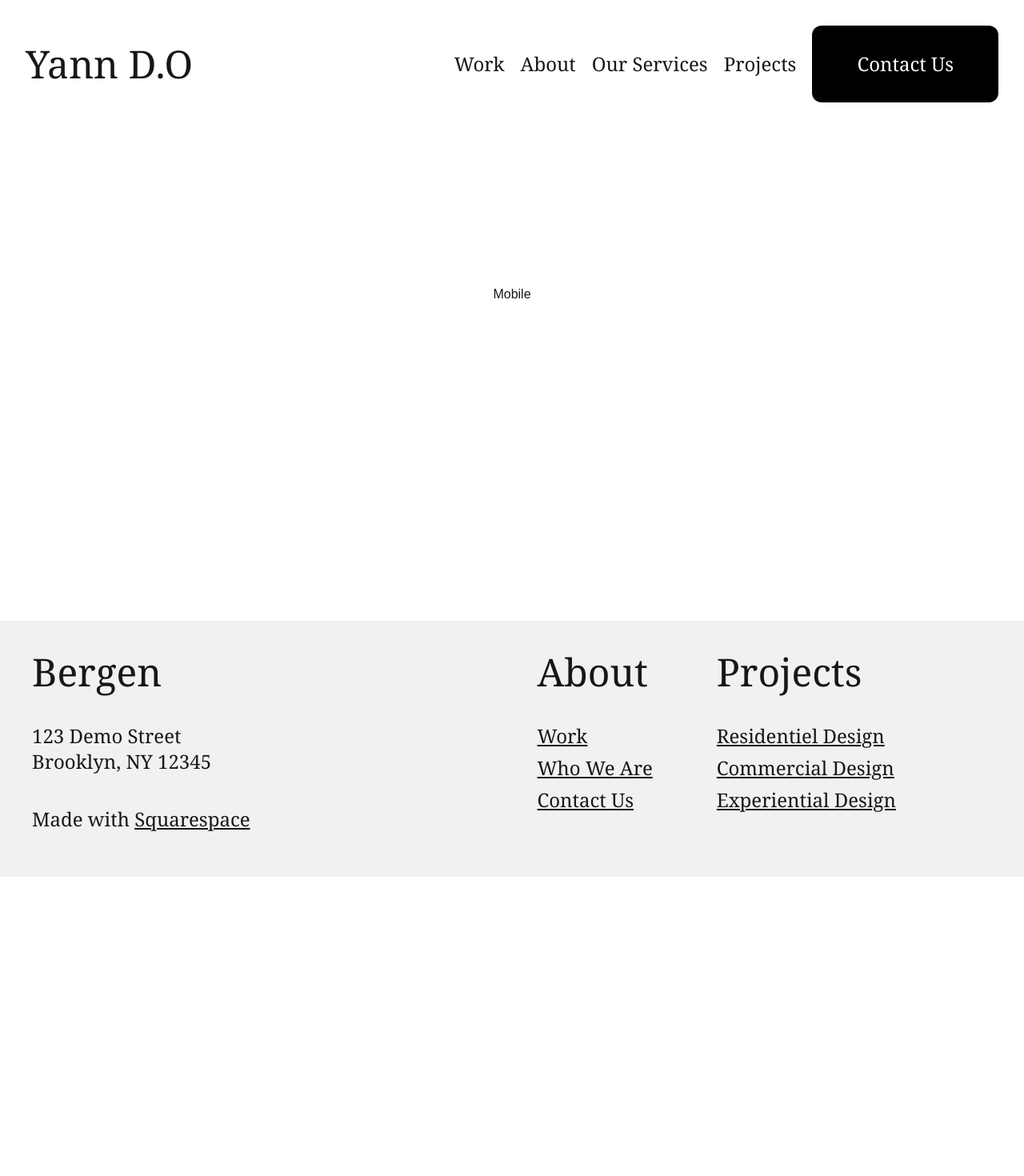
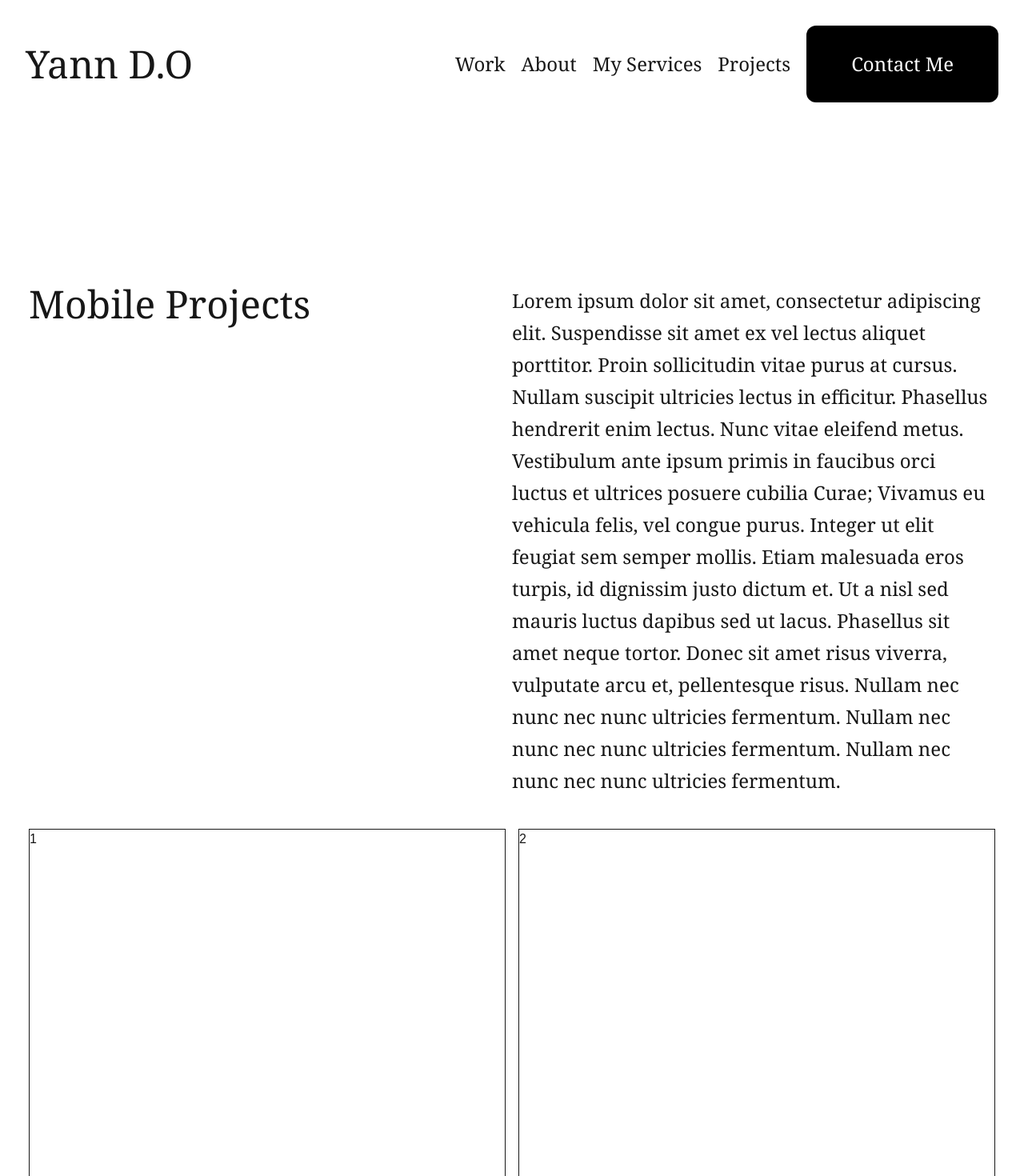
Before and after one commit to yann-bot/portfolio, a Next.js app: page /mobile_projects in a window 1280 px wide. Shown: the top 1470 px of the page at 80% size. Before the commit the page ends 1096 px from the top, so only its background shows below. Built offline with nearby package versions, Linux system fonts and the light colour scheme.

Commit message:
Ajout de pages

```diff
--- a/src/app/design_projects/page.tsx
+++ b/src/app/design_projects/page.tsx
@@ -5,7 +5,40 @@
 export default function DesignProject() {
     return (
       <div className="mt-80 flex flex-col mb-90 p-9 ">
-              Design
+            <div className="flex">
+                <div className="w-1/2 text-5xl font-serif">Design Projects</div>
+                <div className="w-1/2 text-2xl font-serif leading-10 ">
+                    Lorem ipsum dolor sit amet, consectetur adipiscing elit.
+                    Suspendisse sit amet ex vel lectus aliquet porttitor.
+                    Proin sollicitudin vitae purus at cursus. Nullam suscipit
+                    ultricies lectus in efficitur. Phasellus hendrerit enim lectus. Nunc vitae eleifend metus.
+                    Vestibulum ante ipsum primis in faucibus orci luctus et
+                    ultrices posuere cubilia Curae; Vivamus eu vehicula felis,
+                    vel congue purus. Integer ut elit feugiat sem semper mollis.
+                    Etiam malesuada eros turpis, id dignissim justo dictum et.
+                    Ut a nisl sed mauris luctus dapibus sed ut lacus. Phasellus
+                    sit amet neque tortor. Donec sit amet risus viverra, vulputate arcu
+                    et, pellentesque risus. Nullam nec nunc nec nunc ultricies
+                    fermentum. Nullam nec nunc nec nunc ultricies fermentum.
+                    Nullam nec nunc nec nunc ultricies fermentum.
+                </div>
+            </div>
+            <div className="grid grid-cols-2 gap-4 mt-10">
+                <div className="border h-200">
+                  1
+                </div>
+                <div className="border h-200">
+                  2
+                </div>
+                <div className="border h-200">
+                  3
+                </div>
+                <div className="border h-200">
+                  4
+                </div>
+
+            </div>
+
       </div>
     );
 
--- a/src/app/footer.tsx
+++ b/src/app/footer.tsx
@@ -7,11 +7,11 @@ export default function Footer() {
             <div className="flex w-full m-10 font-serif object-cover ">
                <div className="w-1/2 flex flex-col gap-10 ">
                     <div className="font-serif text-5xl">
-                       Bergen
+                       Yann D.O
                     </div>
                     <div className="text-2xl">
-                        123 Demo Street<br/>
-                        Brooklyn, NY 12345
+                        221B Baker Street<br/>
+                        London, UK
                     </div>
                     <div className="text-2xl" >
                     Made with  <Link href="#" className="underline">Squarespace</Link>
@@ -26,8 +26,8 @@ export default function Footer() {
                         </div>
                         <div className="flex flex-col gap-2 text-2xl">
                             <Link href="/" className="underline">Work</Link>
-                            <Link href="/about" className="underline">Who We Are</Link>
-                            <Link href="/contact" className="underline"> Contact Us</Link>
+                            <Link href="/about" className="underline">Who I am</Link>
+                            <Link href="/contact" className="underline"> Contact Me</Link>
                         </div>
 
                     </div>
@@ -37,9 +37,9 @@ export default function Footer() {
                            Projects
                         </div>
                         <div className="flex flex-col mr-30 text-2xl gap-2 object-cover">
-                            <Link href="#" className="underline">Residentiel Design</Link>
-                            <Link href="#" className="underline">Commercial Design</Link>
-                            <Link href="#" className="underline"> Experiential Design</Link>
+                            <Link href="#" className="underline">Web Projects</Link>
+                            <Link href="#" className="underline">Mobile Projects</Link>
+                            <Link href="#" className="underline"> UX/UI Projects</Link>
 
                        </div>
 
--- a/src/app/menu.tsx
+++ b/src/app/menu.tsx
@@ -11,7 +11,7 @@ export default function Menu() {
   const myLink = [
     { name: "Work", path: "/" },
     { name: "About", path: "/about" },
-    { name: "Our Services", path: "/service" },
+    { name: "My Services", path: "/service" },
     { name: "Projects", path: "/project", hasDropdown: true },
   ];
 
@@ -74,7 +74,7 @@ export default function Menu() {
       ))}
 
       <button className="bg-black text-white text-2xl pt-8 pb-8 pl-14 pr-14 rounded-xl">
-        <Link href="/contact">Contact Us</Link>
+        <Link href="/contact">Contact Me</Link>
       </button>
     </div>
   );
--- a/src/app/mobile_projects/page.tsx
+++ b/src/app/mobile_projects/page.tsx
@@ -4,7 +4,40 @@
 export default function MobileProject() {
     return (
       <div className="mt-80 flex flex-col mb-90 p-9 ">
-              Mobile
+            <div className="flex">
+                <div className="w-1/2 text-5xl font-serif">Mobile Projects</div>
+                <div className="w-1/2 text-2xl font-serif leading-10 ">
+                    Lorem ipsum dolor sit amet, consectetur adipiscing elit.
+                      Suspendisse sit amet ex vel lectus aliquet porttitor.
+                      Proin sollicitudin vitae purus at cursus. Nullam suscipit
+                        ultricies lectus in efficitur. Phasellus hendrerit enim lectus. Nunc vitae eleifend metus.
+                    Vestibulum ante ipsum primis in faucibus orci luctus et
+                    ultrices posuere cubilia Curae; Vivamus eu vehicula felis,
+                    vel congue purus. Integer ut elit feugiat sem semper mollis.
+                    Etiam malesuada eros turpis, id dignissim justo dictum et.
+                      Ut a nisl sed mauris luctus dapibus sed ut lacus. Phasellus
+                      sit amet neque tortor. Donec sit amet risus viverra, vulputate arcu
+                      et, pellentesque risus. Nullam nec nunc nec nunc ultricies
+                      fermentum. Nullam nec nunc nec nunc ultricies fermentum.
+                      Nullam nec nunc nec nunc ultricies fermentum.
+                </div>
+            </div>
+            <div className="grid grid-cols-2 gap-4 mt-10">
+                <div className="border h-200">
+                  1
+                </div>
+                <div className="border h-200">
+                  2
+                </div>
+                <div className="border h-200">
+                  3
+                </div>
+                <div className="border h-200">
+                  4
+                </div>
+
+            </div>
+
       </div>
     );
 
--- a/src/app/page.tsx
+++ b/src/app/page.tsx
@@ -4,9 +4,9 @@ export default function Home() {
   return (
     <div className="flex flex-col gap-12 mt-60" >
          <div className="flex flex-col justify-center items-center gap-10  ">
-             <div className="text-2xl font-serif mb-10">Our Mission</div>
+             <div className="text-2xl font-serif mb-10">My Mission</div>
                  <div className="text-black text-4xl md:text-6xl font-serif leading-tight text-center">
-                       Creating spaces that are <br/> comfortable, memorable and <br/> inspiring.
+                       Creating <br/> simple,  effective<br/> solutions tailored to the essential.
                </div>
          </div>
 
@@ -16,7 +16,7 @@ export default function Home() {
             </div>
             <div className='flex items-center  m-10  justify-between p-4 pl-0'>
                <div className='flex flex-col gap-12 pt-10 pb-10 pr-10'>
-                  <div className='font-serif text-5xl'>Residential Design</div>
+                  <div className='font-serif text-5xl'>Web Projects</div>
                   <div className='font-serif text-2xl'>Apartments, homes and vacation properties.</div>
                </div>
                <button className=' bg-black text-white text-2xl pt-7 pb-7 pl-12 pr-12 rounded-xl '><Link href="/contact">See Project</Link></button>
@@ -29,7 +29,7 @@ export default function Home() {
             </div>
             <div className='flex items-center  m-10  justify-between p-4 pl-0'>
                <div className='flex flex-col gap-12 pt-10 pb-10 pr-10'>
-                  <div className='font-serif text-5xl'>Commercial Design</div>
+                  <div className='font-serif text-5xl'>Mobile Projects</div>
                   <div className='font-serif text-2xl'>Creative and inviting retail and hospitality environments.</div>
                </div>
                <button className=' bg-black text-white text-2xl pt-7 pb-7 pl-12 pr-12 rounded-xl '><Link href="/contact">See Project</Link></button>
@@ -42,7 +42,7 @@ export default function Home() {
             </div>
             <div className='flex items-center  m-10  justify-between p-4 pl-0'>
                <div className='flex flex-col gap-12 pt-10 pb-10 pr-10'>
-                  <div className='font-serif text-5xl'>Experiential Design</div>
+                  <div className='font-serif text-5xl'>UI/UX Projects</div>
                   <div className='font-serif text-2xl'>Temporary and permanent branded spaces.</div>
                </div>
                <button className=' bg-black text-white text-2xl pt-7 pb-7 pl-12 pr-12 rounded-xl '><Link href="/contact">See Project</Link></button>
--- a/src/app/service/page.tsx
+++ b/src/app/service/page.tsx
@@ -7,33 +7,30 @@ export default function Home() {
     <div className="m-10 mt-70 flex flex-col gap-25">
        <div className="flex gap-100" >
           <div className="w-1/2  font-serif flex flex-col gap-10">
-            <div className="text-6xl">Our Services</div>
+            <div className="text-6xl">My Services</div>
             <div className="font-serif text-2xl leading-10">
-                   It all begins with an idea. Maybe
-                   you want to launch a business. Maybe you want to turn
-                    a hobby into something more. Or maybe you have a creative
-                    project to share with the world. Whatever it is, the way you
-                    tell your story online can make all the difference.
+            It all starts with a vision. Maybe you want to build a sleek, modern website. Maybe you want to craft a seamless user experience that stands out. Or maybe you have a bold idea to transform digital interactions. Whatever it is, the way you design and develop your project can shape its success.
+
             </div>
           </div>
 
           <div className="w-1/2 flex flex-col gap-50 text-2xl font-sans">
             <div className="flex flex-col gap-12">
-                <div className="text-3xl font-serif">Dream It.</div>
+                <div className="text-3xl font-serif">Web development .</div>
                 <div className="font-serif leading-10">
-                It all begins with an idea. Maybe you want to launch a business. Maybe you want to turn a hobby into something more. Or maybe you have a creative project to share with the world. Whatever it is, the way you tell your story online can make all the difference.
+                   It all begins with an idea. Maybe you want to launch a business. Maybe you want to turn a hobby into something more. Or maybe you have a creative project to share with the world. Whatever it is, the way you tell your story online can make all the difference.
                </div>
              </div>
 
               <div className="flex flex-col gap-10">
-                <div className="text-3xl font-serif">Build It.</div>
+                <div className="text-3xl font-serif">Mobile app development.</div>
                 <div className=" font-serif leading-10">
                 It all begins with an idea. Maybe you want to launch a business. Maybe you want to turn a hobby into something more. Or maybe you have a creative project to share with the world. Whatever it is, the way you tell your story online can make all the difference.
                </div>
              </div>
 
               <div className="flex flex-col gap-7">
-                <div className="text-3xl font-serif">Grow It.</div>
+                <div className="text-3xl font-serif">UI/UX design .</div>
                 <div className=" font-serif leading-10">
                 It all begins with an idea. Maybe you want to launch a business. Maybe you want to turn a hobby into something more. Or maybe you have a creative project to share with the world. Whatever it is, the way you tell your story online can make all the difference.
                </div>
--- a/src/app/web_projects/page.tsx
+++ b/src/app/web_projects/page.tsx
@@ -5,7 +5,40 @@
 export default function WebProject() {
     return (
       <div className="mt-80 flex flex-col mb-90 p-9 ">
-           Web
+            <div className="flex">
+                <div className="w-1/2 text-5xl font-serif">Web Projects</div>
+                <div className="w-1/2 text-2xl font-serif leading-10 ">
+                    Lorem ipsum dolor sit amet, consectetur adipiscing elit.
+                      Suspendisse sit amet ex vel lectus aliquet porttitor.
+                      Proin sollicitudin vitae purus at cursus. Nullam suscipit
+                        ultricies lectus in efficitur. Phasellus hendrerit enim lectus. Nunc vitae eleifend metus.
+                    Vestibulum ante ipsum primis in faucibus orci luctus et
+                    ultrices posuere cubilia Curae; Vivamus eu vehicula felis,
+                    vel congue purus. Integer ut elit feugiat sem semper mollis.
+                    Etiam malesuada eros turpis, id dignissim justo dictum et.
+                      Ut a nisl sed mauris luctus dapibus sed ut lacus. Phasellus
+                      sit amet neque tortor. Donec sit amet risus viverra, vulputate arcu
+                      et, pellentesque risus. Nullam nec nunc nec nunc ultricies
+                      fermentum. Nullam nec nunc nec nunc ultricies fermentum.
+                      Nullam nec nunc nec nunc ultricies fermentum.
+                </div>
+            </div>
+            <div className="grid grid-cols-2 gap-4 mt-10">
+                <div className="border h-200">
+                  1
+                </div>
+                <div className="border h-200">
+                  2
+                </div>
+                <div className="border h-200">
+                  3
+                </div>
+                <div className="border h-200">
+                  4
+                </div>
+
+            </div>
+
       </div>
     );
 
```
Also changed, not shown: src/app/about/page.tsx (+6 -11 lines).
